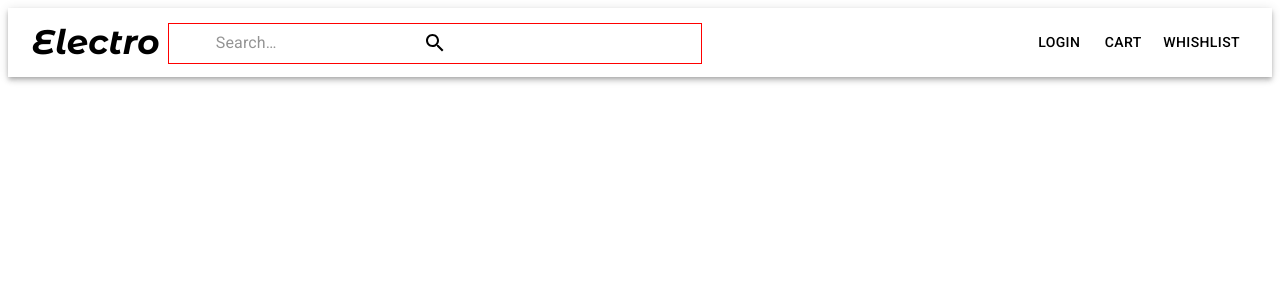
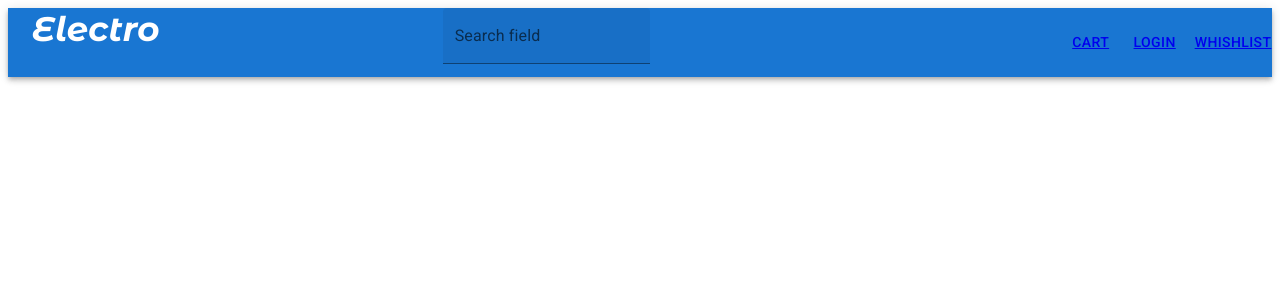
Before and after one commit to yasmino/Electro, a React (Vite) app: page / in a window 1280 px wide. Shown: the top 300 px of the page. Built offline with nearby package versions, Linux system fonts and the light colour scheme.

Commit message:
fix(navigation-bar):add some features to navigation-bar

```diff
--- a/src/Components/Navbar/Navbar.jsx
+++ b/src/Components/Navbar/Navbar.jsx
@@ -1,26 +1,24 @@
 import * as React from "react";
-import AppBar from "@mui/material/AppBar";
-import Box from "@mui/material/Box";
-import Toolbar from "@mui/material/Toolbar";
-import IconButton from "@mui/material/IconButton";
-import Typography from "@mui/material/Typography";
-import Menu from "@mui/material/Menu";
-import MenuIcon from "@mui/icons-material/Menu";
-import Container from "@mui/material/Container";
-import Button from "@mui/material/Button";
-import MenuItem from "@mui/material/MenuItem";
-import { styled, alpha } from "@mui/material/styles";
-import SearchIcon from "@mui/icons-material/Search";
-import InputBase from "@mui/material/InputBase";
 import "./navbar.css";
 import { Link } from "react-router-dom";
+import {
+  AppBar,
+  Box,
+  Toolbar,
+  IconButton,
+  Typography,
+  Menu,
+  Container,
+  Button,
+  MenuItem,
+  TextField,
+  Grid,
+} from "@mui/material";
+import MenuIcon from "@mui/icons-material/Menu";
 
+const Navbar = () => {
   const pages = ["Login", "Cart", "WhishList"];
-const settings = ["Profile", "Account", "Dashboard", "Logout"];
-
-function NavBar() {
   const [anchorElNav, setAnchorElNav] = React.useState(null);
-  const [anchorElUser, setAnchorElUser] = React.useState(null);
 
   const handleOpenNavMenu = (event) => {
     setAnchorElNav(event.currentTarget);
@@ -30,57 +28,12 @@ function NavBar() {
     setAnchorElNav(null);
   };
 
-  const handleCloseUserMenu = () => {
-    setAnchorElUser(null);
-  };
+  return (
+    <AppBar position="static">
+      <Container maxWidth="xl" className="categoriesnav">
+        <Toolbar disableGutters>
+          {/* icons Button */}
 
-  const Search = styled("div")(({ theme }) => ({
-    position: "relative",
-    borderRadius: theme.shape.borderRadius,
-    backgroundColor: alpha(theme.palette.common.white, 0.15),
-    "&:hover": {
-      backgroundColor: alpha(theme.palette.common.white, 0.25),
-    },
-    marginLeft: 0,
-    width: "100%",
-    [theme.breakpoints.up("sm")]: {
-      marginLeft: theme.spacing(1),
-      width: "auto",
-    },
-  }));
-
-  const SearchIconWrapper = styled("div")(({ theme }) => ({
-    padding: theme.spacing(0, 2),
-    height: "100%",
-    position: "absolute",
-    pointerEvents: "none",
-    display: "flex",
-    alignItems: "center",
-    justifyContent: "center",
-  }));
-
-  const StyledInputBase = styled(InputBase)(({ theme }) => ({
-    color: "inherit",
-    "& .MuiInputBase-input": {
-      padding: theme.spacing(1, 1, 1, 0),
-      // vertical padding + font size from searchIcon
-      paddingLeft: `calc(1em + ${theme.spacing(4)})`,
-      transition: theme.transitions.create("width"),
-      width: "100%",
-      [theme.breakpoints.up("sm")]: {
-        width: "12ch",
-        "&:focus": {
-          width: "20ch",
-        },
-      },
-    },
-  }));
-
-  return (
-    <AppBar position="static" sx={{ color: "black", bgcolor: "white" }}>
-      <Container maxWidth="xl">
-        <Toolbar disableGutters>
-          {/*start menu button */}
           <Box sx={{ flexGrow: 1, display: { xs: "flex", md: "none" } }}>
             <IconButton
               size="large"
@@ -92,7 +45,6 @@ function NavBar() {
             >
               <MenuIcon />
             </IconButton>
-
             <Menu
               id="menu-appbar"
               anchorEl={anchorElNav}
@@ -111,140 +63,85 @@ function NavBar() {
                 display: { xs: "block", md: "none" },
               }}
             >
-              {pages.map((page) => (
-                <MenuItem key={page} onClick={handleCloseNavMenu}>
-                  <Typography textAlign="center">{page}</Typography>
+              <MenuItem onClick={handleCloseNavMenu}>
+                <Typography textAlign="center">
+                  <Link to="/login">login</Link>
+                </Typography>
               </MenuItem>
-              ))}
+              {/* cart */}
+              <MenuItem onClick={handleCloseNavMenu}>
+                <Typography textAlign="center">
+                  <Link to="/cart">Cart</Link>
+                </Typography>
+              </MenuItem>
+              {/* whishList */}
+              <MenuItem onClick={handleCloseNavMenu}>
+                <Typography textAlign="center">
+                  <Link to="/whishlist">WhishList</Link>
+                </Typography>
+              </MenuItem>
             </Menu>
           </Box>
 
-          {/* strat Logo */}
+          <Grid container spacing={2}>
+            {/* logo */}
+            <Grid item xs={6} md={4}>
               <Typography variant="h4" className="electroLogo">
                 Electro
               </Typography>
+            </Grid>
 
-          {/* start search */}
-          <Search sx={{}}>
-            <SearchIconWrapper
-              sx={{
-                width: "500px",
-                border: "1px",
-                borderStyle: "solid",
-                borderColor: "red",
-              }}
+            {/* search */}
+            <Grid item xs={6} md={6}>
+              <Box>
+                <TextField
+                  id="filled-search"
+                  label="Search field"
+                  type="search"
+                  variant="filled"
+                />
+              </Box>
+            </Grid>
+
+            {/* pages */}
+            <Grid item xs={6} md={2}>
+              <Box
+                className="categories-menu"
+                sx={{ flexGrow: 1, display: { xs: "none", md: "flex" } }}
               >
-              <SearchIcon />
-            </SearchIconWrapper>
-            <StyledInputBase
-              placeholder="Search…"
-              inputProps={{ "aria-label": "search" }}
-            />
-          </Search>
-
-          <Typography
-            variant="h6"
-            noWrap
-            component="a"
-            href="#app-bar-with-responsive-menu"
-            sx={{
-              mr: 2,
-              display: { xs: "none", md: "flex" },
-              fontFamily: "monospace",
-              fontWeight: 700,
-              letterSpacing: ".3rem",
-              color: "inherit",
-              textDecoration: "none",
-            }}
-          ></Typography>
-
-          {/* menu pages */}
-          <Box
-            sx={{
-              flexGrow: 1,
-              display: {
-                xs: "none",
-                md: "flex",
-
-                justifyContent: "end",
-              },
-            }}
+                {/* cart */}
+                <Button
+                  className="nav-btn"
+                  onClick={handleCloseNavMenu}
+                  sx={{ my: 2, color: "white", display: "block" }}
                 >
-            <Button
-              onClick={handleCloseNavMenu}
-              sx={{
-                my: 2,
-                display: "block",
-                textDecoration: "none",
-              }}
-            >
-              <Link
-                to="/login"
-                style={{ textDecoration: "none", color: "black" }}
-              >
-                Login
-              </Link>
+                  <Link to="/cart">Cart</Link>
                 </Button>
 
+                {/* login */}
                 <Button
+                  className="nav-btn"
                   onClick={handleCloseNavMenu}
-              sx={{
-                my: 2,
-                display: "block",
-              }}
+                  sx={{ my: 2, color: "white", display: "block" }}
                 >
-              <Link
-                to="/cart"
-                style={{ textDecoration: "none", color: "black" }}
-              >
-                Cart
-              </Link>
+                  <Link to="/login">Login</Link>
                 </Button>
 
+                {/* whishList */}
                 <Button
+                  className="nav-btn"
                   onClick={handleCloseNavMenu}
-              sx={{
-                my: 2,
-                display: "block",
-              }}
+                  sx={{ my: 2, color: "white", display: "block" }}
                 >
-              <Link
-                to="/whishList"
-                style={{ textDecoration: "none", color: "black" }}
-              >
-                WhishList
-              </Link>
+                  <Link to="/whishList">WhishList</Link>
                 </Button>
               </Box>
-
-          {/* menu on small screen size */}
-          <Box sx={{ flexGrow: 0 }}>
-            <Menu
-              sx={{ mt: "45px" }}
-              id="menu-appbar"
-              anchorEl={anchorElUser}
-              anchorOrigin={{
-                vertical: "top",
-                horizontal: "right",
-              }}
-              keepMounted
-              transformOrigin={{
-                vertical: "top",
-                horizontal: "right",
-              }}
-              open={Boolean(anchorElUser)}
-              onClose={handleCloseUserMenu}
-            >
-              {settings.map((setting) => (
-                <MenuItem key={setting} onClick={handleCloseUserMenu}>
-                  <Typography textAlign="center">{setting}</Typography>
-                </MenuItem>
-              ))}
-            </Menu>
-          </Box>
+            </Grid>
+          </Grid>
         </Toolbar>
       </Container>
     </AppBar>
   );
-}
-export default NavBar;
+};
+
+export default Navbar;
```
Lines whose indentation alone changed are shown as unchanged.
